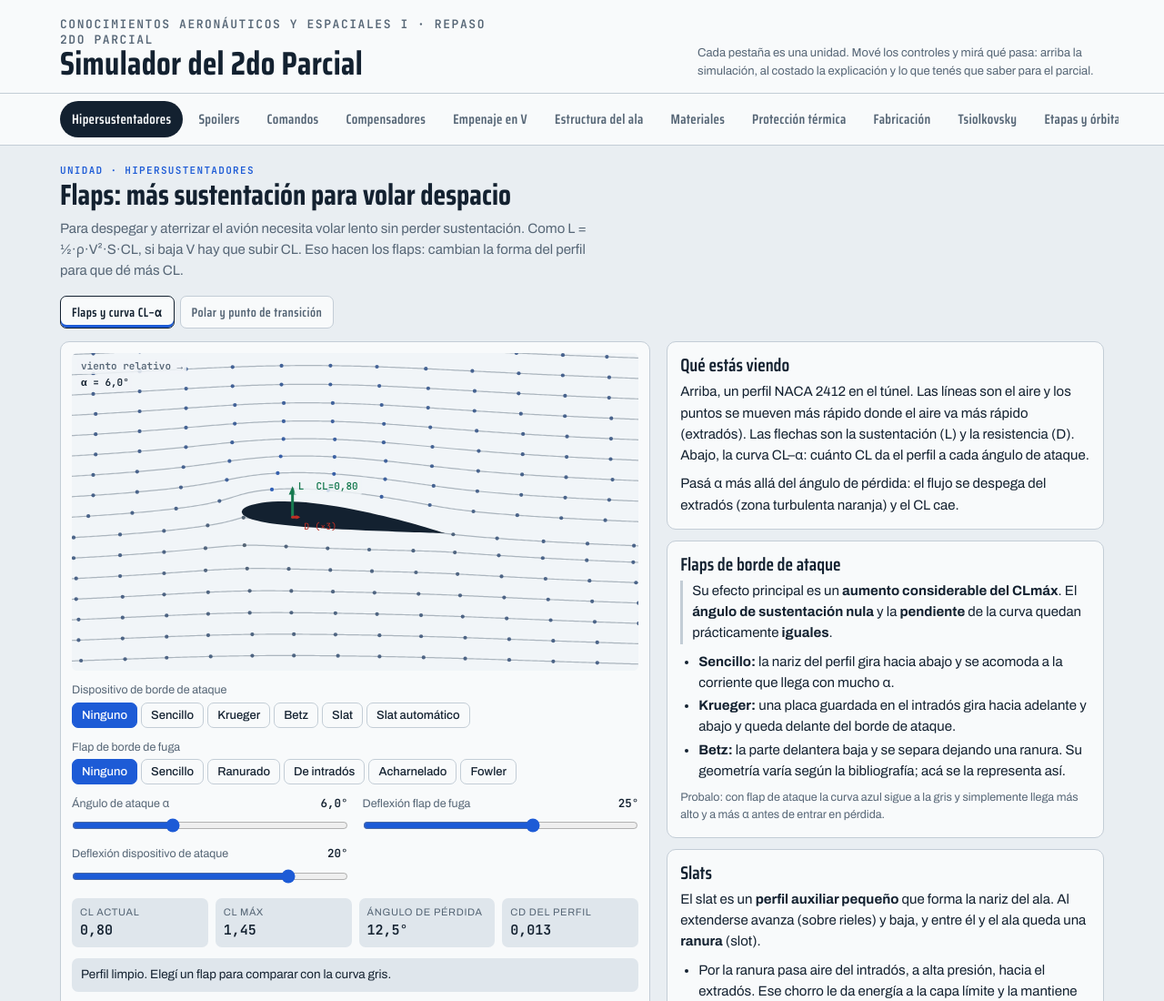
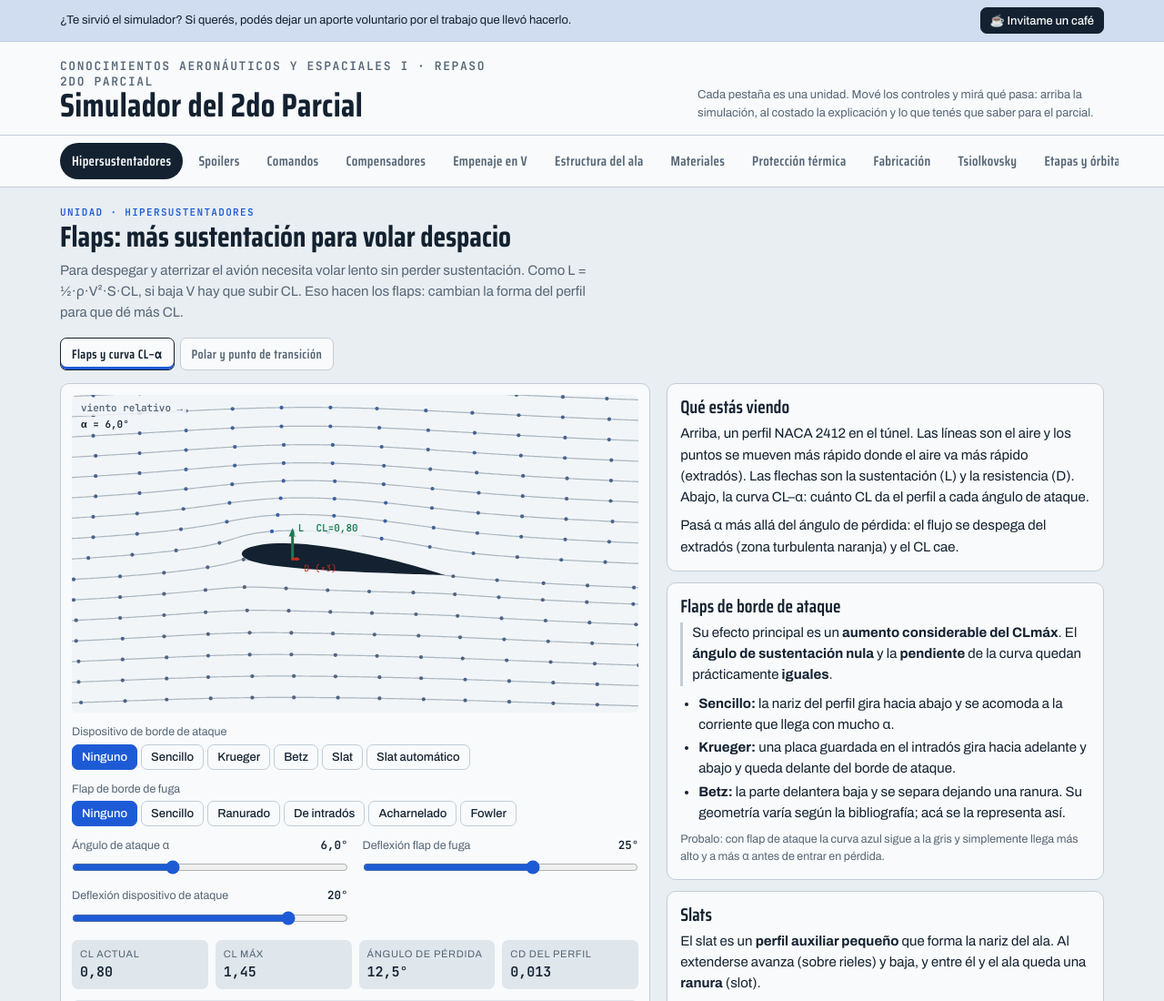
Before and after one commit to craken06/aerosim-ingenieria-aeroespacial, a plain HTML site: page index.html in a window 1280 px wide. Shown: the top 1100 px of the page at 91% size. Drawn offline with Linux system fonts and the light colour scheme.

Commit message:
Agrega aviso de aporte voluntario (Mercado Pago) en la página y el README
Co-Authored-By: Claude Sonnet 5.5 <noreply@anthropic.com>

```diff
--- a/css/estilos.css
+++ b/css/estilos.css
@@ -29,6 +29,10 @@ html{-webkit-text-size-adjust:100%}
 body{background:var(--bg);color:var(--ink);font-family:var(--f-body);font-size:15px;line-height:1.55;}
 body::before{content:"";position:fixed;inset:0 0 auto;height:env(safe-area-inset-top,0px);z-index:10;background:var(--surface)}
 .wrap{max-width:1180px;margin:0 auto;padding-left:max(16px,env(safe-area-inset-left,0px));padding-right:max(16px,env(safe-area-inset-right,0px))}
+.support{background:var(--accent-soft);border-bottom:1px solid var(--line)}
+.support .wrap{display:flex;flex-wrap:wrap;align-items:center;justify-content:space-between;gap:6px 14px;padding-block:8px}
+.support p{margin:0;font-size:13px;color:var(--ink)}
+.support .btn{text-decoration:none;display:inline-block;white-space:nowrap}
 header.top{background:var(--surface);border-bottom:1px solid var(--line)}
 header.top .wrap{padding-block:18px 14px;display:flex;flex-wrap:wrap;align-items:flex-end;gap:6px 18px;justify-content:space-between}
 h1{font-family:var(--f-display);font-weight:700;font-size:clamp(26px,5vw,36px);line-height:1;margin:0;letter-spacing:.01em;text-wrap:balance}
--- a/index.html
+++ b/index.html
@@ -11,6 +11,12 @@
 <link rel="stylesheet" href="css/estilos.css">
 </head>
 <body>
+<div class="support">
+  <div class="wrap">
+    <p>¿Te sirvió el simulador? Si querés, podés dejar un aporte voluntario por el trabajo que llevó hacerlo.</p>
+    <a class="btn primary" href="https://link.mercadopago.com.ar/aerosim" target="_blank" rel="noopener noreferrer">☕ Invitame un café</a>
+  </div>
+</div>
 <header class="top">
   <div class="wrap">
     <div>
```
Also changed, not shown: 1 other file.
